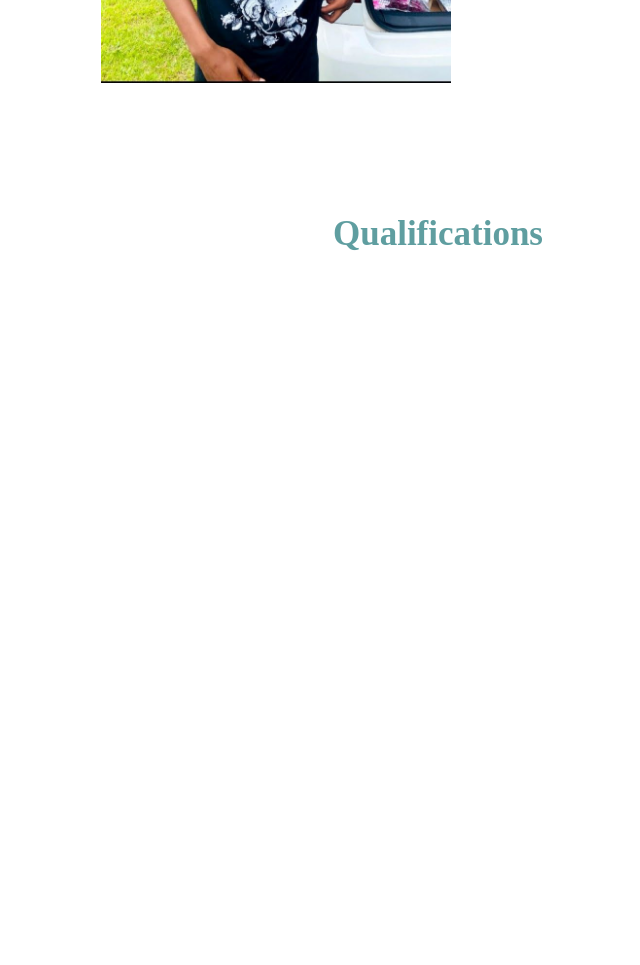
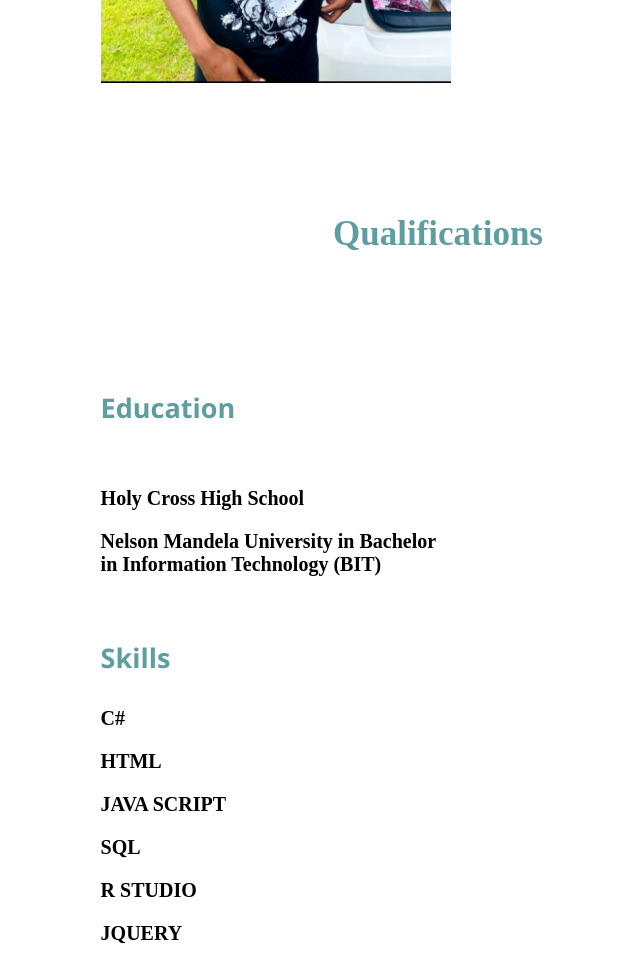
Before and after one commit to KhanyisoV/Profile-, a plain HTML site: page index.html in a window 1280 px wide. Shown: the part 1133-2098 px from the top of the page, without its empty margins (97-737 px from the left). Before the commit the page ends 1433 px from the top, so only its background shows below. Drawn offline with Linux system fonts and the light colour scheme.

Commit message:
Add files via upload

```diff
--- a/index.html
+++ b/index.html
@@ -32,8 +32,7 @@
                     <img src="Khanyiso Vabaza.jpg" alt="PlutoProfile/tools/Khanyiso Vabaza.jpg" class="Profile-image">
                 </div>
                 <div id="button1">
-                    <button id="buttons">
-                        About Me
+                    <button id="buttons"> <a href="#about">About Me</a>
                     </button>
                 </div>
             </div>
@@ -62,10 +61,32 @@
         </section>
         <br>
 
-        <section id = "Qualifications">
-            <h4 >
+        <section >
+            <h4 id = "Qualifications">
                 Qualifications
             </h4>
+            <h2 id="Sub">
+                Education
+            </h2>
+
+            <div id = "Education">
+                <h3 class="story">Holy Cross High School</h3>
+                <h3 class="story">Nelson Mandela University in Bachelor in Information Technology (BIT) </h3>
+
+            </div>
+            <h2 id="Skills">
+                Skills
+            </h2>
+            <div id = "Skill-List">
+                <h3 class="story">C#</h3>
+                <h3 class="story">HTML</h3>
+                <h3 class="story">JAVA SCRIPT</h3>
+                <h3 class="story">SQL</h3>
+                <h3 class="story">R STUDIO</h3>
+                <h3 class="story">JQUERY</h3>
+
+            </div>
+
 
         </section>
 
--- a/styles.css
+++ b/styles.css
@@ -1,4 +1,10 @@
 /* heading, my name font and color  */
+
+a{
+  text-decoration: none;
+  color: inherit;
+
+}
 h1
 {
     color: grey;
@@ -15,7 +21,7 @@ h1
 /* UL for nav list */
   ul
   {
-   color: cadetblue;
+    color: cadetblue;
     list-style-type: none;
     max-width: 400px;
     display: inline;
@@ -157,3 +163,34 @@ h1
  html {
     scroll-behavior: smooth;
 }
+
+#Sub
+{
+    color: cadetblue;
+    font-size: 27px;
+   float: left;
+   position: absolute;
+   top: 1500px;
+}
+#Education
+{
+  position: absolute;
+   top: 1600px;
+   float: left;
+
+}
+
+#Skills
+{
+    color: cadetblue;
+    font-size: 27px;
+   float: left;
+   position: absolute;
+   top: 1750px;
+}
+#Skill-List
+{
+  float: left;
+  position: absolute;
+  top: 1820px;
+}
```
